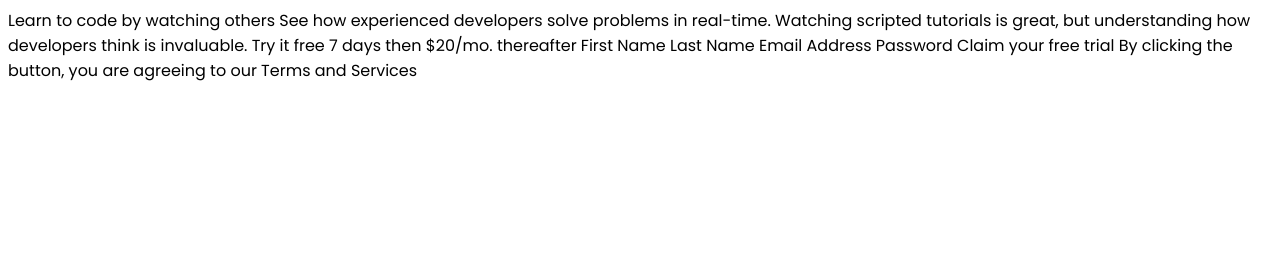
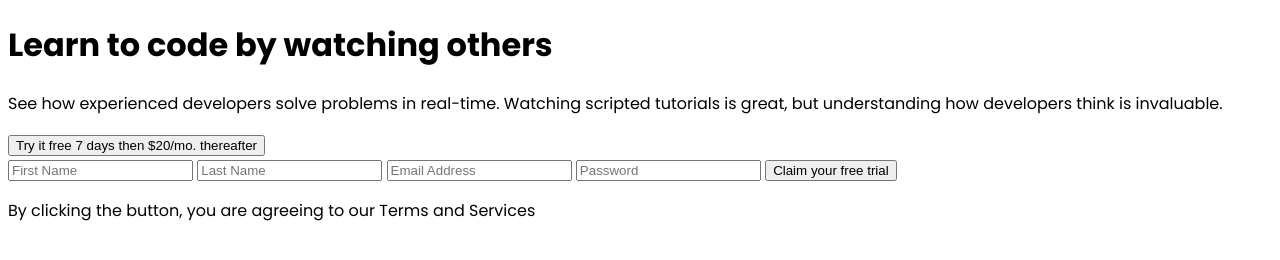
Before and after one commit to emiliaquerino/intro-component-with-signup-form-master, a plain HTML site: page index.html in a window 1280 px wide. Drawn offline with Linux system fonts and the light colour scheme.

Commit message:
Cria a estrutura básica do html

```diff
--- a/index.html
+++ b/index.html
@@ -8,29 +8,25 @@
   <script src="script.js"></script>
 
   <title>Frontend Mentor | Intro component with sign up form</title>
-  <style>
-  </style>
 </head>
 <body>
 
-  Learn to code by watching others
+  <h1>Learn to code by watching others</h1>
+  <p>See how experienced developers solve problems in real-time. Watching scripted tutorials is great,
+    but understanding how developers think is invaluable.</p>
 
-  See how experienced developers solve problems in real-time. Watching scripted tutorials is great,
-  but understanding how developers think is invaluable.
+  <button>Try it free 7 days <span>then $20/mo. thereafter</span></button>
 
-  Try it free 7 days then $20/mo. thereafter
-
-  First Name
-  Last Name
-  Email Address
-  Password
-
-  Claim your free trial
-
-  By clicking the button, you are agreeing to our Terms and Services
+  <form>
+    <input type="text" placeholder="First Name">
+    <input type="text" placeholder="Last Name">
+    <input type="email" placeholder="Email Address">
+    <input type="password" placeholder="Password">
+    <button type="submit">Claim your free trial</button>
+  </form>
 
   <footer>
-
+    <p>By clicking the button, you are agreeing to our <span>Terms and Services</span></p>
   </footer>
 </body>
 </html>
```
